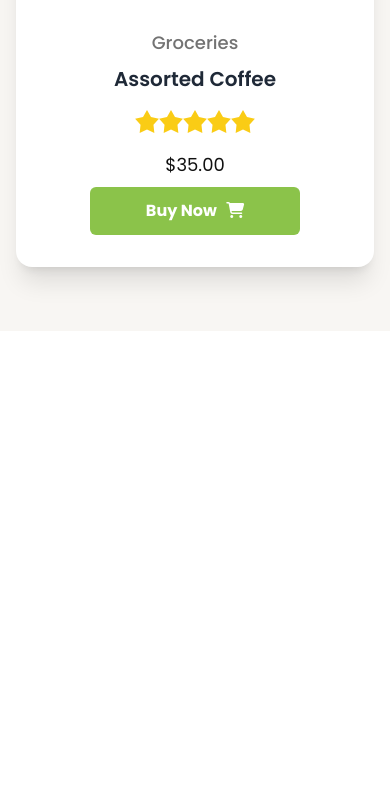
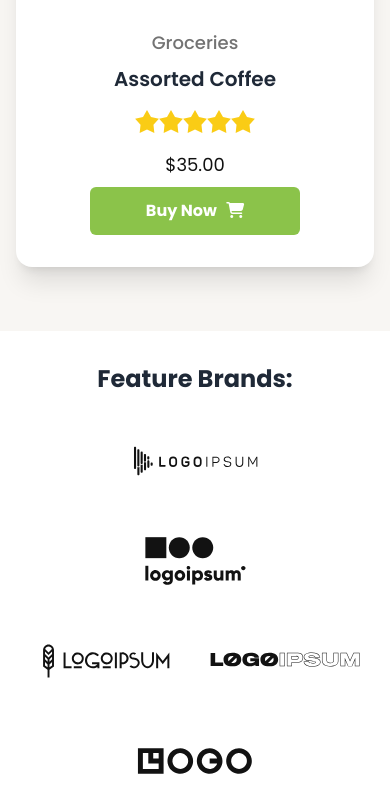
Before and after one commit to rubayedhasan/organic-store, a plain HTML site: page index.html in a window 390 px wide. Shown: the part 8007-8818 px from the top of the page. Before the commit the page ends 8338 px from the top, so only its background shows below. Drawn offline with nearby package versions, Linux system fonts and the light colour scheme.

Commit message:
adding feature brands section with responsivly

```diff
--- a/index.html
+++ b/index.html
@@ -690,6 +690,24 @@
           </div>
         </div>
       </section>
+
+      <!-- section: feature brands section  -->
+      <section id="feature-brands" class="">
+        <div
+          class="mx-auto flex h-52 w-11/12 flex-wrap items-center justify-center gap-4 py-8"
+        >
+          <div>
+            <h2 class="text-2xl font-bold">Feature Brands:</h2>
+          </div>
+          <div class="flex flex-wrap items-center justify-center gap-0">
+            <img src="./images/logo-1.svg" alt="" />
+            <img src="./images/logo-2.svg" alt="" />
+            <img src="./images/logo-3.svg" alt="" />
+            <img src="./images/logo-4.svg" alt="" />
+            <img src="./images/logo-5.svg" alt="" />
+          </div>
+        </div>
+      </section>
     </main>
 
     <!-- footer section  -->
```
